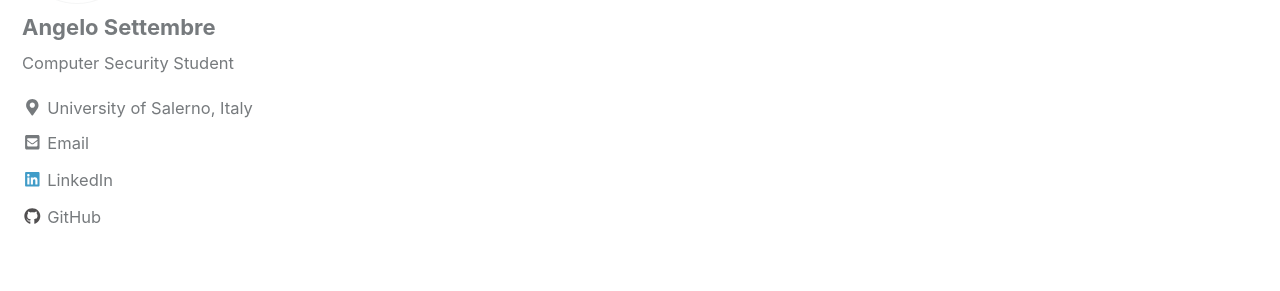
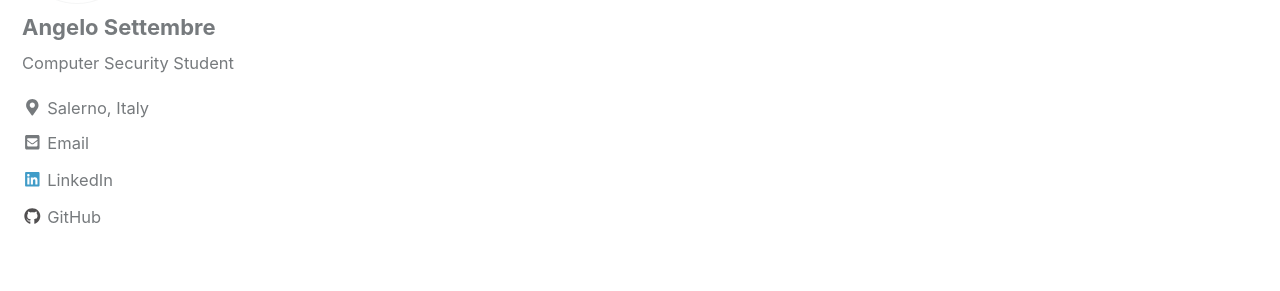
Before and after one commit to angelosettembre/angelosettembre.github.io, a Jekyll site: the page built from _pages/projects.md, in a window 1280 px wide. Shown: the part 215-506 px from the top of the page. Built offline with Jekyll 4.4.1, drawn with Linux system fonts in a browser that asks for light colours; cached includes are drawn as plain includes; nearby versions of some CDN libraries.

Commit message:
Update _config.yml

```diff
--- a/_config.yml
+++ b/_config.yml
@@ -109,7 +109,7 @@ author:
   name             : "Angelo Settembre"
   avatar           : "/assets/img/logo.png"# path of avatar image, e.g. "/assets/images/bio-photo.jpg"
   bio              : "Computer Security Student"
-  location         : "University of Salerno, Italy"
+  location         : "Salerno, Italy"
   email            :
   links:
     - label: "Email"
```
